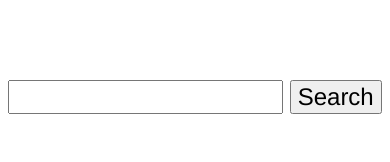
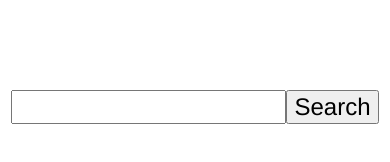
Before and after one commit to robrkerr/justgifs, a plain HTML site: page index.html in a window 390 px wide. Drawn offline with Linux system fonts and the light colour scheme.

Commit message:
Changes for mobile devices.

```diff
--- a/app.css
+++ b/app.css
@@ -1,18 +1,42 @@
+* {
+  box-sizing: border-box;
+}
+
 html, body {
   font-size: 18pt;
   font-family: Helvetica;
 }
 
 .container {
-  width: 400px;
+  max-width: 400px;
+  width: 100%;
   margin: 80px auto;
 }
 
+.form {
+  width: 100%;
+  display: flex;
+  align-items: stretch;
+  justify-content: center;
+  flex-wrap: wrap;
+}
+
+.input-container {
+  margin: 10px 0;
+}
+
 .input {
+  width: 100%;
+  font-size: 18pt;
+  font-family: Helvetica;
+}
+
+.button {
+  margin: 10px 0;
   font-size: 18pt;
   font-family: Helvetica;
 }
 
 .msg {
-  margin: 30px 0;
+  margin: 30px;
 }
--- a/index.html
+++ b/index.html
@@ -3,13 +3,16 @@
   <head>
     <meta charset="utf-8">
     <title>Gif Search</title>
+    <meta name="viewport" content="width=device-width, initial-scale=1.0">
     <link href="app.css" rel="stylesheet">
   </head>
   <body>
     <div class="container">
-      <form action="" method="get">
-        <input name="search" class="input" type="text" />
-        <button type="submit" class="input">Search</button>
+      <form class="form" action="" method="get">
+        <div class="input-container">
+          <input name="search" class="input" type="text" />
+        </div>
+        <button type="submit" class="button">Search</button>
       </form>
       <div id="msg" class="msg"></div>
     </div>
```
